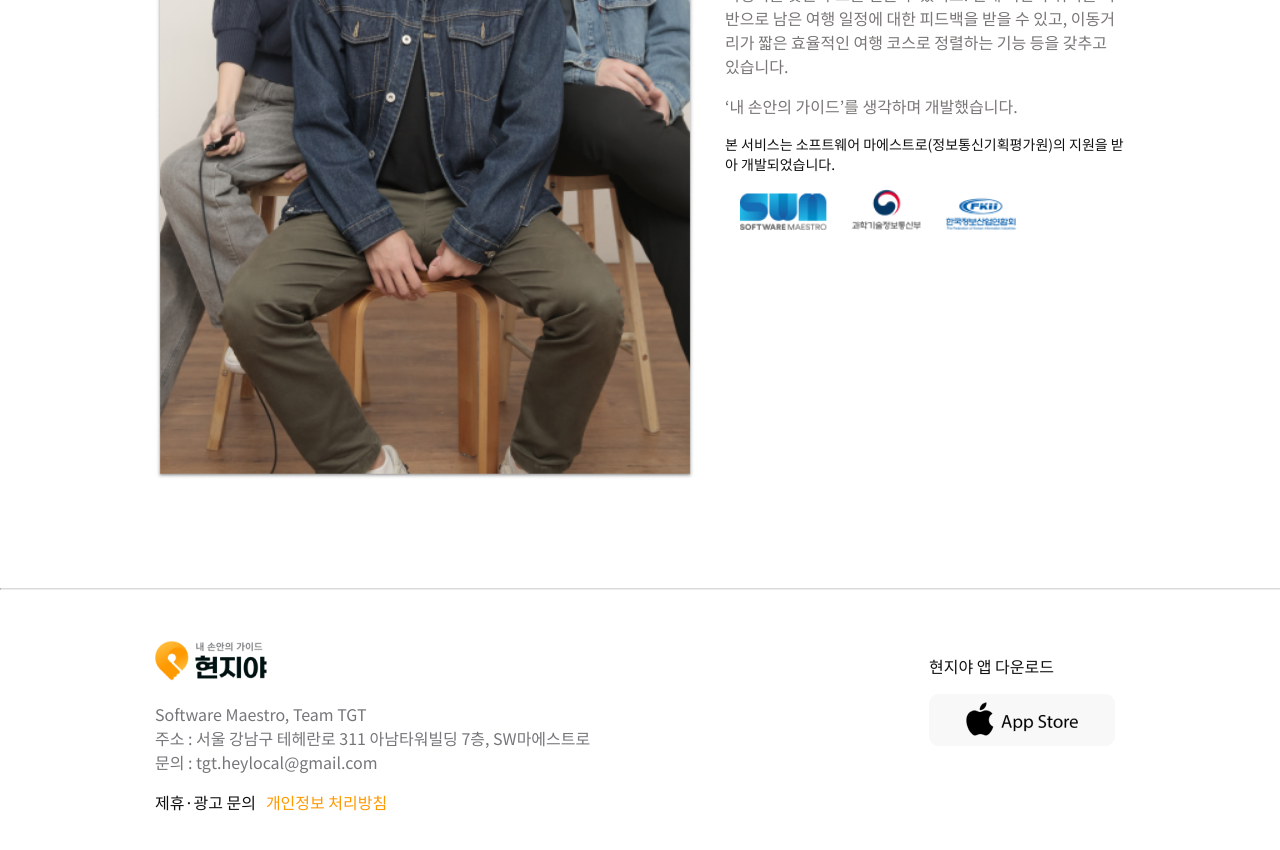
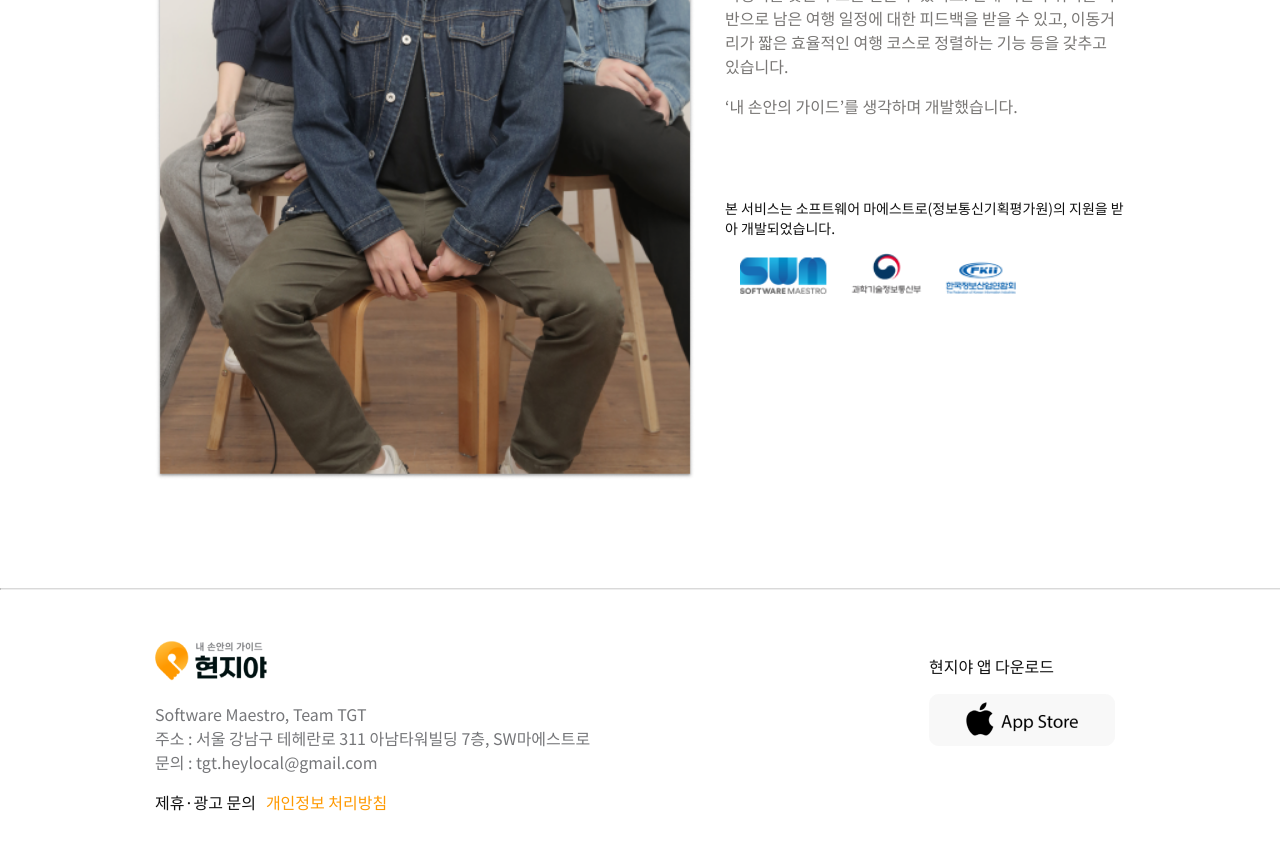
Before and after one commit to TGT-SWM/heylocal-landing-page, a React (Create React App) app: page / in a window 1280 px wide. Shown: the part 4320-5170 px from the top of the page. Built offline with nearby package versions, Linux system fonts and the light colour scheme; a web font is replaced by a local one.

Commit message:
feat: 간격 조정

```diff
--- a/src/views/sections/Team.jsx
+++ b/src/views/sections/Team.jsx
@@ -71,14 +71,20 @@ function AppDesc() {
           </StyledDesc>
           <StyledDesc>‘내 손안의 가이드’를 생각하며 개발했습니다.</StyledDesc>
         </div>
-        <div>
-          <StyledDesc2>
-            본 서비스는 소프트웨어 마에스트로(정보통신기획평가원)의 지원을 받아 개발되었습니다.
-          </StyledDesc2>
-          <SectionImage src={institutionImg} alt="institutionImg" />
-        </div>
+        <Institution />
       </div>
     </Section>
+  );
+}
+
+function Institution() {
+  return (
+    <div style={{ marginTop: 80 }}>
+      <StyledDesc2>
+        본 서비스는 소프트웨어 마에스트로(정보통신기획평가원)의 지원을 받아 개발되었습니다.
+      </StyledDesc2>
+      <SectionImage src={institutionImg} alt="institutionImg" />
+    </div>
   );
 }
 
```
